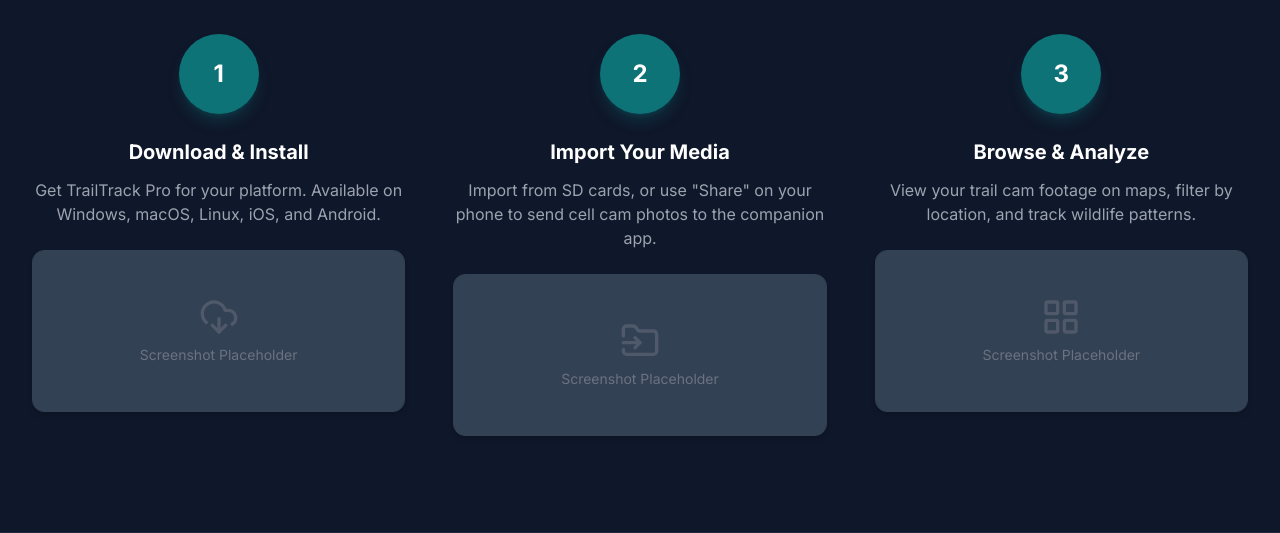
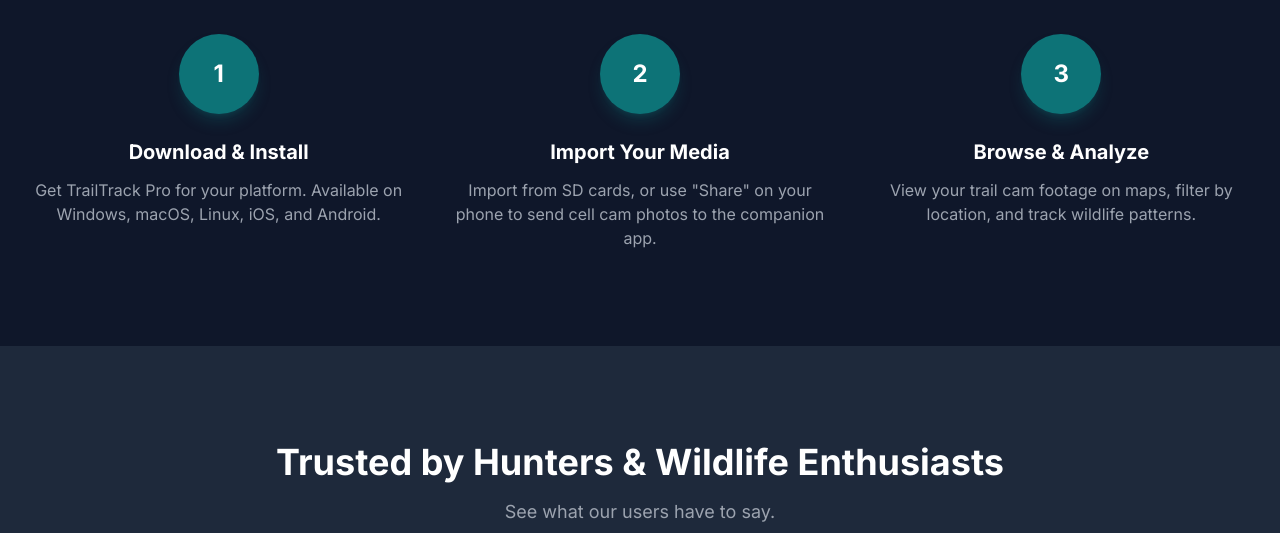
Before and after one commit to keithwirch/trailtrackpro_web, a Django app: page / in a window 1280 px wide. Shown: the part 1801-2334 px from the top of the page. Run offline with Django 5.2, Linux system fonts and the light colour scheme; some libraries are stand-ins or nearby versions.

Commit message:
Removed Screenshot placeholders

```diff
--- a/main/templates/index.html
+++ b/main/templates/index.html
@@ -173,15 +173,6 @@
                 <p class="text-gray-400">
                     Get TrailTrack Pro for your platform. Available on Windows, macOS, Linux, iOS, and Android.
                 </p>
-                <!-- Placeholder Image -->
-                <div class="mt-6 bg-slate-800 rounded-xl shadow-md overflow-hidden border border-slate-700">
-                    <div class="bg-slate-700 h-40 flex items-center justify-center">
-                        <div class="text-gray-500 text-center">
-                            <i data-lucide="download-cloud" class="w-10 h-10 mx-auto mb-2 opacity-50"></i>
-                            <p class="text-sm">Screenshot Placeholder</p>
-                        </div>
-                    </div>
-                </div>
             </div>
 
             <!-- Step 2 -->
@@ -194,15 +185,6 @@
                 <p class="text-gray-400">
                     Import from SD cards, or use "Share" on your phone to send cell cam photos to the companion app.
                 </p>
-                <!-- Placeholder Image -->
-                <div class="mt-6 bg-slate-800 rounded-xl shadow-md overflow-hidden border border-slate-700">
-                    <div class="bg-slate-700 h-40 flex items-center justify-center">
-                        <div class="text-gray-500 text-center">
-                            <i data-lucide="folder-input" class="w-10 h-10 mx-auto mb-2 opacity-50"></i>
-                            <p class="text-sm">Screenshot Placeholder</p>
-                        </div>
-                    </div>
-                </div>
             </div>
 
             <!-- Step 3 -->
@@ -215,15 +197,6 @@
                 <p class="text-gray-400">
                     View your trail cam footage on maps, filter by location, and track wildlife patterns.
                 </p>
-                <!-- Placeholder Image -->
-                <div class="mt-6 bg-slate-800 rounded-xl shadow-md overflow-hidden border border-slate-700">
-                    <div class="bg-slate-700 h-40 flex items-center justify-center">
-                        <div class="text-gray-500 text-center">
-                            <i data-lucide="layout-grid" class="w-10 h-10 mx-auto mb-2 opacity-50"></i>
-                            <p class="text-sm">Screenshot Placeholder</p>
-                        </div>
-                    </div>
-                </div>
             </div>
         </div>
     </div>
```
